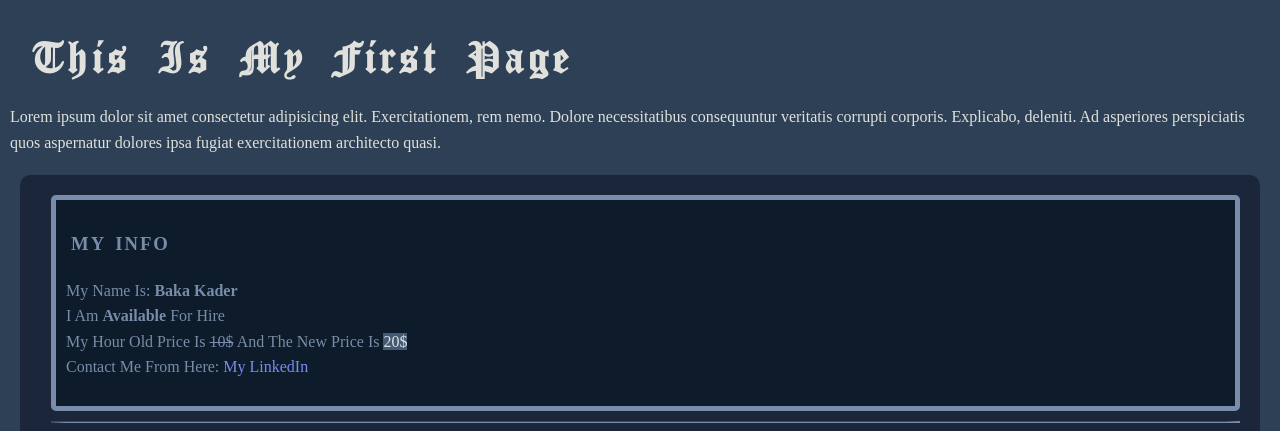
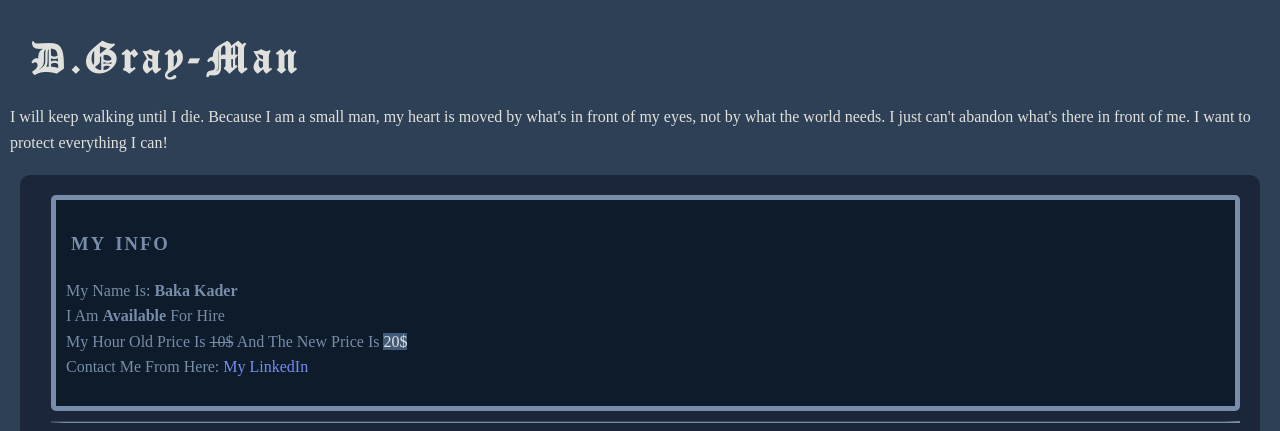
Before and after one commit to bakader07/D.Gray-Man.github.io, a plain HTML site: page index.html in a window 1280 px wide. Shown: the top 431 px of the page. Drawn offline with Linux system fonts and the light colour scheme.

Commit message:
Update index.html

```diff
--- a/index.html
+++ b/index.html
@@ -19,8 +19,11 @@
     </head>
     <body>
         <header>
-            <h1>This Is My First Page</h1>
-            <p>Lorem ipsum dolor sit amet consectetur adipisicing elit. Exercitationem, rem nemo. Dolore necessitatibus consequuntur veritatis corrupti corporis. Explicabo, deleniti. Ad asperiores perspiciatis quos aspernatur dolores ipsa fugiat exercitationem architecto quasi.</p>
+            <h1>D.Gray-Man</h1>
+            <p>I will keep walking until I die.
+               Because I am a small man, my heart is moved by what's in front of my eyes, not by what the world needs.
+               I just can't abandon what's there in front of me.
+               I want to protect everything I can!</p>
         </header>
         <main>
             <section>
```
